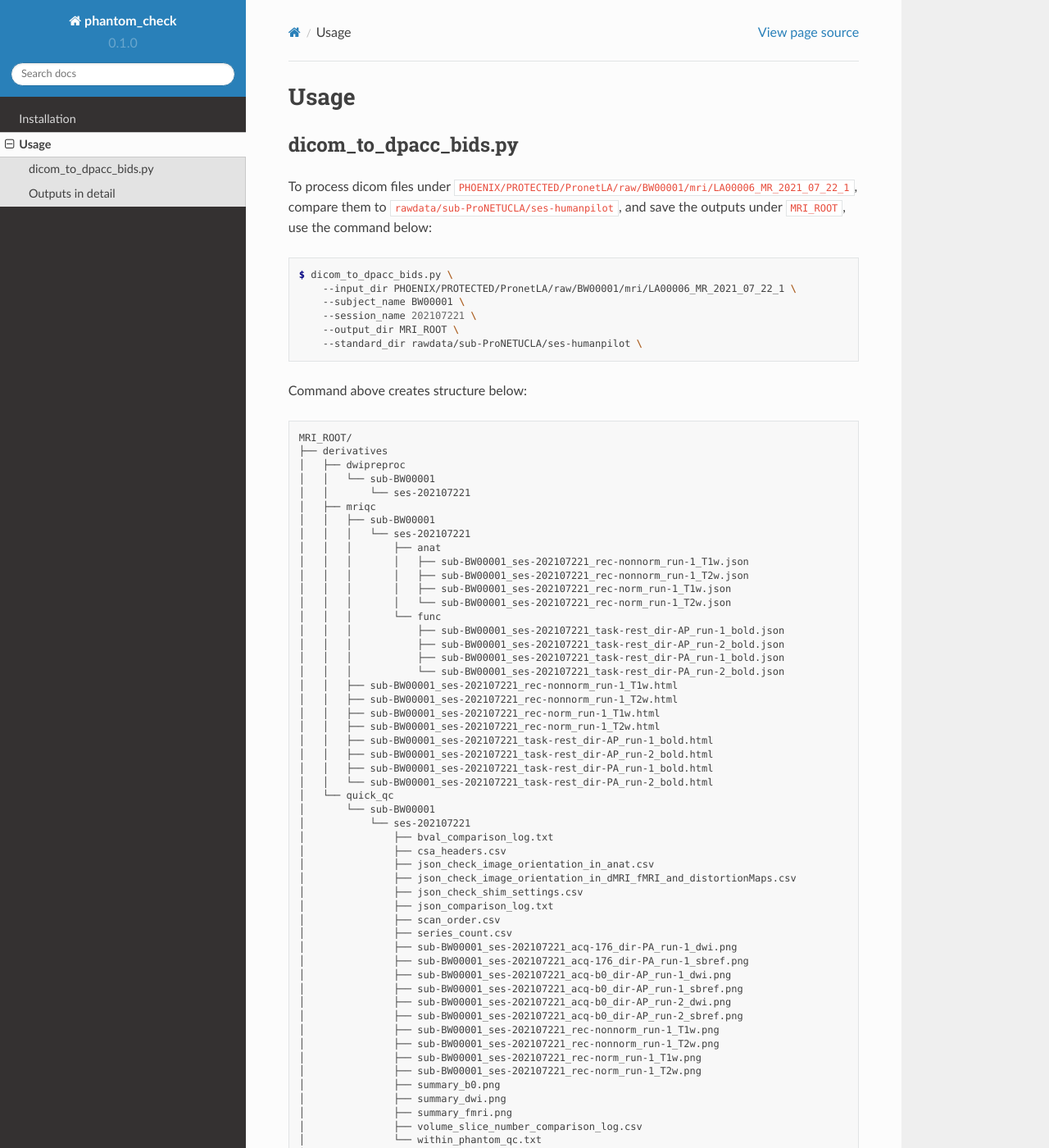
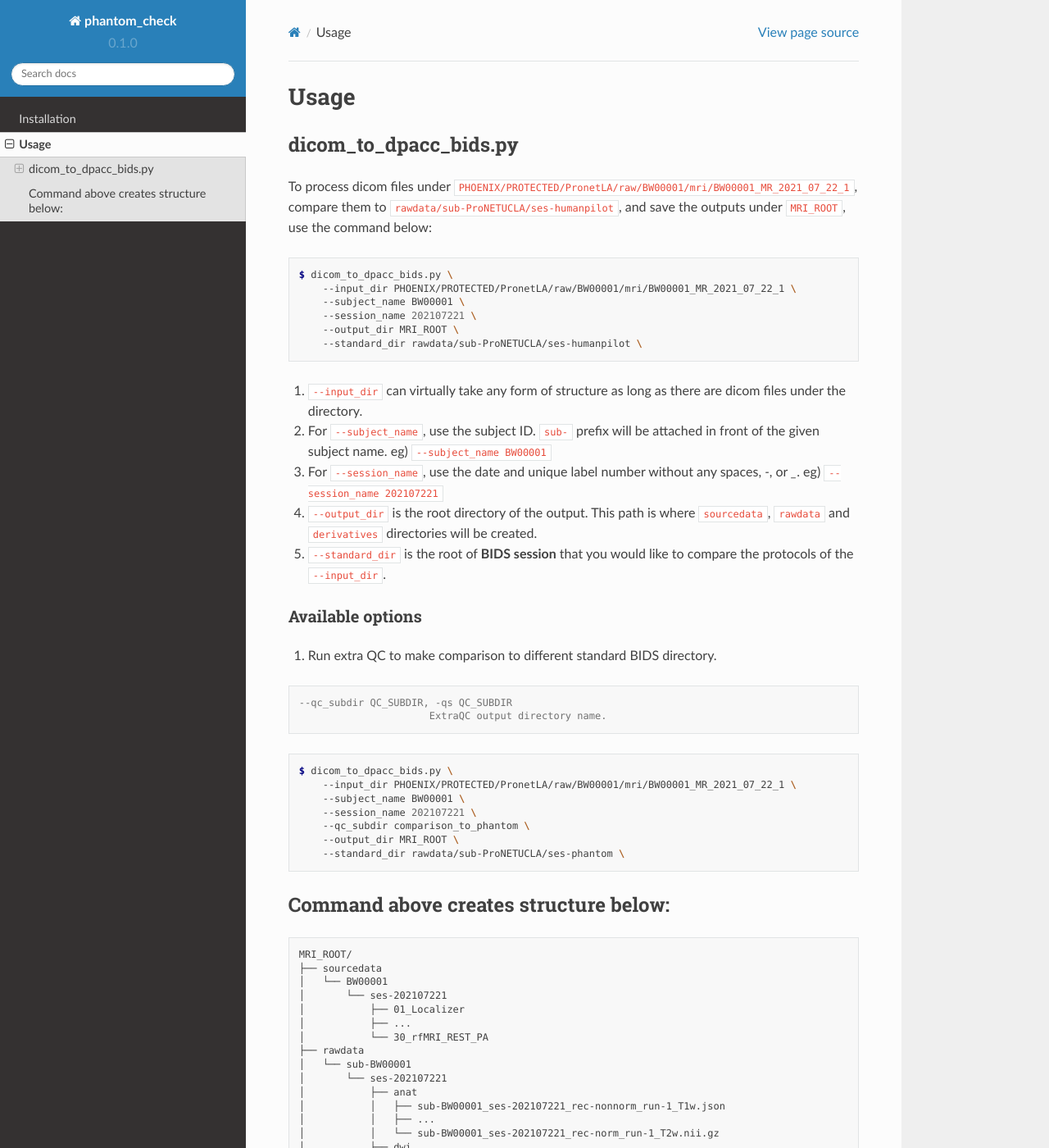
Before and after one commit to AMP-SCZ/qqc, a Sphinx documentation site: the page built from docs/source/usage.rst, in a window 1280 px wide and 1400 px high. Shown: the whole window at 82% size. Built offline with Sphinx 7.4.7 and the Read the Docs theme 2.0.0, drawn with Linux system fonts in a browser that asks for light colours; pages that are not in the unit, such as notebooks, are missing from menus; some of the changed text lies outside the part shown.

Commit message:
docs: outputs in detail separated

```diff
--- a/docs/source/index.rst
+++ b/docs/source/index.rst
@@ -18,3 +18,4 @@
 
    installation
    usage
+   outputs_in_detail
--- a/docs/source/installation.rst
+++ b/docs/source/installation.rst
@@ -50,6 +50,6 @@
 
 Add the path to ``~/.bashrc``
 
-.. code-block:: console
+.. code-block:: bash
 
    export PATH=${PATH}:~/phantom_check/scripts  # path settings
--- /dev/null
+++ b/docs/source/outputs.rst
@@ -0,0 +1,91 @@
+=================
+Outputs in detail
+=================
+
+.. _outputs_in_detail:
+
+---------------------------------------------------
+1. Sort dicom files according to series description
+---------------------------------------------------
+
+- The script copies the raw dicom files to ``${output_dir}/sourcedata/${subject}/ses-${session}``.
+- Dicom files of for each series will be under a separate directory under
+the target directory, ``{series_number}_{series_description}``.
+- The script has been designed to also work with a dicom directory, where all
+dicom files are dumped under a single directory.
+
+------------------------------------
+2. Dicom to BIDS using ``heudiconv``
+------------------------------------
+
+- The U24 specific heuristic config file ``phantom_check/data/heuristic.py``
+is used. Output nifti files are saved under ``${output_dir}/rawdata/${subject}/ses-${session}``.
+- List of modality directories are
+
+- ``anat``: contains T1w and T2w, both normalized and non-normalized.
+
+- ``dwi``: contains diffusion weighted images (DWI).
+  - PA acquisition (nifti, bval and bvec)
+  - PA acquisition SBRef map
+  - two AP b0 acquisitions (nifti, bval and bvec)
+  - two AP SBRef maps
+
+- ``fmap``: contains field maps.
+  - AP and PA distortion maps before T1w scan
+  - AP and PA distortion maps before first fMRI AP scan
+  - AP and PA distortion maps before second fMRI AP scan
+
+- ``func``: contains fMRI resting state scans.
+  - First set of fMRI scans
+      - AP and PA fMRI REST scans
+      - SBRef volumes for each scans
+  - Second set of fMRI scans
+      - AP and PA fMRI REST scans
+      - SBRef volumes for each scans
+
+- ``ignore``: contains localizers and scout maps.
+  - localizer
+  - scout
+  - alinged localizer
+
+-----------------------------------
+3. Quick quality check (QC) outputs
+-----------------------------------
+- The script runs set of quality check pipelines to the data, and saves QC
+outputs under ``${output_dir}/derivatives/``
+
+- DWI preprocessing
+
+- MRIQC
+
+- Protocol check
+
+- ``json_comparison_log.xlsx``: compare input dcm2niix sidecar jsons to
+  json in tempalte BIDS data.
+- ``json_comparison_log.txt``: same as above in a text format.
+- ``series_count.csv``: check number of series against template BIDS data.
+- ``volume_slice_number_comparison_log.csv``: check shape of nifti data
+  against template BIDS data.
+- ``scan_order.csv``: check order of series acquisitions against template
+  BIDS data.
+- ``bval_comparison_log.txt``: compare b-values and number of shells in DWI
+  against template BIDS data.
+- ``within_phantom_qc.txt``: compare consistency across series in a same
+  session
+- ``csa_headers.csv``: extract CSA header information for each series.
+- ``json_check_image_orientation_in_anat.csv``
+- ``json_check_image_orientation_in_dMRI_fMRI_and_distortionMaps.csv``
+- ``json_check_shim_settings.csv``
+- ``sub-BW00001_ses-202107221_acq-176_dir-PA_run-1_dwi.png``
+- ``sub-BW00001_ses-202107221_acq-176_dir-PA_run-1_sbref.png``
+- ``sub-BW00001_ses-202107221_acq-b0_dir-AP_run-1_dwi.png``
+- ``sub-BW00001_ses-202107221_acq-b0_dir-AP_run-1_sbref.png``
+- ``sub-BW00001_ses-202107221_acq-b0_dir-AP_run-2_dwi.png``
+- ``sub-BW00001_ses-202107221_acq-b0_dir-AP_run-2_sbref.png``
+- ``sub-BW00001_ses-202107221_rec-nonnorm_run-1_T1w.png``
+- ``sub-BW00001_ses-202107221_rec-nonnorm_run-1_T2w.png``
+- ``sub-BW00001_ses-202107221_rec-norm_run-1_T1w.png``
+- ``sub-BW00001_ses-202107221_rec-norm_run-1_T2w.png``
+- ``summary_b0.png``
+- ``summary_dwi.png``
+- ``summary_fmri.png``
--- a/docs/source/usage.rst
+++ b/docs/source/usage.rst
@@ -1,202 +1,153 @@
+=====
 Usage
 =====
 
 .. _usage:
 
+----------------------
 dicom_to_dpacc_bids.py
 ----------------------
 
-To process dicom files under ``PHOENIX/PROTECTED/PronetLA/raw/BW00001/mri/LA00006_MR_2021_07_22_1``,
+To process dicom files under ``PHOENIX/PROTECTED/PronetLA/raw/BW00001/mri/BW00001_MR_2021_07_22_1``,
 compare them to ``rawdata/sub-ProNETUCLA/ses-humanpilot``, and save the
 outputs under ``MRI_ROOT``, use the command below:
 
 .. code-block:: console
 
    $ dicom_to_dpacc_bids.py \
-       --input_dir PHOENIX/PROTECTED/PronetLA/raw/BW00001/mri/LA00006_MR_2021_07_22_1 \
+       --input_dir PHOENIX/PROTECTED/PronetLA/raw/BW00001/mri/BW00001_MR_2021_07_22_1 \
        --subject_name BW00001 \
        --session_name 202107221 \
        --output_dir MRI_ROOT \
        --standard_dir rawdata/sub-ProNETUCLA/ses-humanpilot \
 
 
+1. ``--input_dir`` can virtually take any form of structure as long as there are
+   dicom files under the directory.
+
+2. For ``--subject_name``, use the subject ID. ``sub-`` prefix will be attached
+   in front of the given subject name. eg) ``--subject_name BW00001``
+
+3. For ``--session_name``, use the date and unique label number without any
+   spaces, `-`, or `_`. eg) ``--session_name 202107221``
+
+4. ``--output_dir`` is the root directory of the output. This path is where
+   ``sourcedata``, ``rawdata`` and ``derivatives`` directories will be created.
+
+5. ``--standard_dir`` is the root of **BIDS session** that you would like to
+   compare the protocols of the ``--input_dir``.
+
+
+Available options
+-----------------
+
+1. Run extra QC to make comparison to different standard BIDS directory.
+
+.. code-block:: console
+
+  --qc_subdir QC_SUBDIR, -qs QC_SUBDIR
+                        ExtraQC output directory name.
+
+
+.. code-block:: console
+
+   $ dicom_to_dpacc_bids.py \
+       --input_dir PHOENIX/PROTECTED/PronetLA/raw/BW00001/mri/BW00001_MR_2021_07_22_1 \
+       --subject_name BW00001 \
+       --session_name 202107221 \
+       --qc_subdir comparison_to_phantom \
+       --output_dir MRI_ROOT \
+       --standard_dir rawdata/sub-ProNETUCLA/ses-phantom \
+
+
+
+.. _outputs:
+
+--------------------------------------
 Command above creates structure below:
+--------------------------------------
 
 ::
 
    MRI_ROOT/
-   ├── derivatives
-   │   ├── dwipreproc
-   │   │   └── sub-BW00001
-   │   │       └── ses-202107221
-   │   ├── mriqc
-   │   │   ├── sub-BW00001
-   │   │   │   └── ses-202107221
-   │   │   │       ├── anat
-   │   │   │       │   ├── sub-BW00001_ses-202107221_rec-nonnorm_run-1_T1w.json
-   │   │   │       │   ├── sub-BW00001_ses-202107221_rec-nonnorm_run-1_T2w.json
-   │   │   │       │   ├── sub-BW00001_ses-202107221_rec-norm_run-1_T1w.json
-   │   │   │       │   └── sub-BW00001_ses-202107221_rec-norm_run-1_T2w.json
-   │   │   │       └── func
-   │   │   │           ├── sub-BW00001_ses-202107221_task-rest_dir-AP_run-1_bold.json
-   │   │   │           ├── sub-BW00001_ses-202107221_task-rest_dir-AP_run-2_bold.json
-   │   │   │           ├── sub-BW00001_ses-202107221_task-rest_dir-PA_run-1_bold.json
-   │   │   │           └── sub-BW00001_ses-202107221_task-rest_dir-PA_run-2_bold.json
-   │   │   ├── sub-BW00001_ses-202107221_rec-nonnorm_run-1_T1w.html
-   │   │   ├── sub-BW00001_ses-202107221_rec-nonnorm_run-1_T2w.html
-   │   │   ├── sub-BW00001_ses-202107221_rec-norm_run-1_T1w.html
-   │   │   ├── sub-BW00001_ses-202107221_rec-norm_run-1_T2w.html
-   │   │   ├── sub-BW00001_ses-202107221_task-rest_dir-AP_run-1_bold.html
-   │   │   ├── sub-BW00001_ses-202107221_task-rest_dir-AP_run-2_bold.html
-   │   │   ├── sub-BW00001_ses-202107221_task-rest_dir-PA_run-1_bold.html
-   │   │   └── sub-BW00001_ses-202107221_task-rest_dir-PA_run-2_bold.html
-   │   └── quick_qc
-   │       └── sub-BW00001
-   │           └── ses-202107221
-   │               ├── bval_comparison_log.txt
-   │               ├── csa_headers.csv
-   │               ├── json_check_image_orientation_in_anat.csv
-   │               ├── json_check_image_orientation_in_dMRI_fMRI_and_distortionMaps.csv
-   │               ├── json_check_shim_settings.csv
-   │               ├── json_comparison_log.txt
-   │               ├── scan_order.csv
-   │               ├── series_count.csv
-   │               ├── sub-BW00001_ses-202107221_acq-176_dir-PA_run-1_dwi.png
-   │               ├── sub-BW00001_ses-202107221_acq-176_dir-PA_run-1_sbref.png
-   │               ├── sub-BW00001_ses-202107221_acq-b0_dir-AP_run-1_dwi.png
-   │               ├── sub-BW00001_ses-202107221_acq-b0_dir-AP_run-1_sbref.png
-   │               ├── sub-BW00001_ses-202107221_acq-b0_dir-AP_run-2_dwi.png
-   │               ├── sub-BW00001_ses-202107221_acq-b0_dir-AP_run-2_sbref.png
-   │               ├── sub-BW00001_ses-202107221_rec-nonnorm_run-1_T1w.png
-   │               ├── sub-BW00001_ses-202107221_rec-nonnorm_run-1_T2w.png
-   │               ├── sub-BW00001_ses-202107221_rec-norm_run-1_T1w.png
-   │               ├── sub-BW00001_ses-202107221_rec-norm_run-1_T2w.png
-   │               ├── summary_b0.png
-   │               ├── summary_dwi.png
-   │               ├── summary_fmri.png
-   │               ├── volume_slice_number_comparison_log.csv
-   │               └── within_phantom_qc.txt
+   ├── sourcedata
+   │   └── BW00001
+   │       └── ses-202107221
+   │           ├── 01_Localizer
+   │           ├── ...
+   │           └── 30_rfMRI_REST_PA
    ├── rawdata
    │   └── sub-BW00001
    │       └── ses-202107221
-   │           ├── anat
-   │           ├── dwi
-   │           ├── fmap
-   │           ├── func
-   │           └── ignore
-   └── sourcedata
-       └── BW00001
-           └── ses-202107221
-               ├── 01_Localizer
-               ├── 02_AAHScout
-               ├── 03_AAHScout_MPR_sag
-               ├── 04_AAHScout_MPR_cor
-               ├── 05_AAHScout_MPR_tra
-               ├── 06_Localizer_aligned
-               ├── 07_DistortionMap_AP
-               ├── 08_DistortionMap_PA
-               ├── 09_T1w_MPR
-               ├── 10_T1w_MPR
-               ├── 11_T2w_SPC
-               ├── 12_T2w_SPC
-               ├── 13_DistortionMap_AP
-               ├── 14_DistortionMap_PA
-               ├── 15_rfMRI_REST_AP_SBRef
-               ├── 16_rfMRI_REST_AP
-               ├── 17_rfMRI_REST_PA_SBRef
-               ├── 18_rfMRI_REST_PA
-               ├── 19_dMRI_b0_AP_SBRef
-               ├── 20_dMRI_b0_AP
-               ├── 21_dMRI_dir176_PA_SBRef
-               ├── 22_dMRI_dir176_PA
-               ├── 23_dMRI_b0_AP_SBRef
-               ├── 24_dMRI_b0_AP
-               ├── 25_DistortionMap_AP
-               ├── 26_DistortionMap_PA
-               ├── 27_rfMRI_REST_AP_SBRef
-               ├── 28_rfMRI_REST_AP
-               ├── 29_rfMRI_REST_PA_SBRef
-               └── 30_rfMRI_REST_PA
-
-.. _outputs:
-
-Outputs in detail
------------------
-
-1. Sort dicom files according to series description
-  - The script copies the raw dicom files to ``${output_dir}/sourcedata/${subject}/ses-${session}``.
-  - Dicom files of for each series will be under a separate directory under
-    the target directory, ``{series_number}_{series_description}``.
-  - The script has been designed to also work with a dicom directory, where all
-    dicom files are dumped under a single directory.
-
-2. Dicom to BIDS using ``heudiconv``
-  - The U24 specific heuristic config file ``phantom_check/data/heuristic.py``
-    is used. Output nifti files are saved under ``${output_dir}/rawdata/${subject}/ses-${session}``.
-  - List of modality directories are
-
-    - ``anat``: contains T1w and T2w, both normalized and non-normalized.
-
-    - ``dwi``: contains diffusion weighted images (DWI).
-      - PA acquisition (nifti, bval and bvec)
-      - PA acquisition SBRef map
-      - two AP b0 acquisitions (nifti, bval and bvec)
-      - two AP SBRef maps
-
-    - ``fmap``: contains field maps.
-      - AP and PA distortion maps before T1w scan
-      - AP and PA distortion maps before first fMRI AP scan
-      - AP and PA distortion maps before second fMRI AP scan
-
-    - ``func``: contains fMRI resting state scans.
-      - First set of fMRI scans
-          - AP and PA fMRI REST scans
-          - SBRef volumes for each scans
-      - Second set of fMRI scans
-          - AP and PA fMRI REST scans
-          - SBRef volumes for each scans
-
-    - ``ignore``: contains localizers and scout maps.
-      - localizer
-      - scout
-      - alinged localizer
-
-3. Quick quality check (QC) outputs
-  - The script runs set of quality check pipelines to the data, and saves QC
-    outputs under ``${output_dir}/derivatives/``
-
-  - DWI preprocessing
-
-  - MRIQC
-
-  - Protocol check
-
-    - ``json_comparison_log.xlsx``: compare input dcm2niix sidecar jsons to
-      json in tempalte BIDS data.
-    - ``json_comparison_log.txt``: same as above in a text format.
-    - ``series_count.csv``: check number of series against template BIDS data.
-    - ``volume_slice_number_comparison_log.csv``: check shape of nifti data
-      against template BIDS data.
-    - ``scan_order.csv``: check order of series acquisitions against template
-      BIDS data.
-    - ``bval_comparison_log.txt``: compare b-values and number of shells in DWI
-      against template BIDS data.
-    - ``within_phantom_qc.txt``: compare consistency across series in a same
-      session
-    - ``csa_headers.csv``: extract CSA header information for each series.
-    - ``json_check_image_orientation_in_anat.csv``
-    - ``json_check_image_orientation_in_dMRI_fMRI_and_distortionMaps.csv``
-    - ``json_check_shim_settings.csv``
-    - ``sub-BW00001_ses-202107221_acq-176_dir-PA_run-1_dwi.png``
-    - ``sub-BW00001_ses-202107221_acq-176_dir-PA_run-1_sbref.png``
-    - ``sub-BW00001_ses-202107221_acq-b0_dir-AP_run-1_dwi.png``
-    - ``sub-BW00001_ses-202107221_acq-b0_dir-AP_run-1_sbref.png``
-    - ``sub-BW00001_ses-202107221_acq-b0_dir-AP_run-2_dwi.png``
-    - ``sub-BW00001_ses-202107221_acq-b0_dir-AP_run-2_sbref.png``
-    - ``sub-BW00001_ses-202107221_rec-nonnorm_run-1_T1w.png``
-    - ``sub-BW00001_ses-202107221_rec-nonnorm_run-1_T2w.png``
-    - ``sub-BW00001_ses-202107221_rec-norm_run-1_T1w.png``
-    - ``sub-BW00001_ses-202107221_rec-norm_run-1_T2w.png``
-    - ``summary_b0.png``
-    - ``summary_dwi.png``
-    - ``summary_fmri.png``
+   │           ├── anat
+   │           │   ├── sub-BW00001_ses-202107221_rec-nonnorm_run-1_T1w.json
+   │           │   ├── ...
+   │           │   └── sub-BW00001_ses-202107221_rec-norm_run-1_T2w.nii.gz
+   │           ├── dwi
+   │           │   ├── sub-BW00001_ses-202107221_acq-176_dir-PA_run-1_dwi.bval
+   │           │   ├── ...
+   │           │   └── sub-BW00001_ses-202107221_acq-b0_dir-AP_run-2_sbref.nii.gz
+   │           ├── fmap
+   │           │   ├── sub-BW00001_ses-202107221_acq-13_dir-AP_run-3_epi.json
+   │           │   ├── ...
+   │           │   └── sub-BW00001_ses-202107221_acq-8_dir-PA_run-2_epi.nii.gz
+   │           ├── func
+   │           │   ├── sub-BW00001_ses-202107221_task-rest_dir-AP_run-1_bold.json
+   │           │   ├── ...
+   │           │   └── sub-BW00001_ses-202107221_task-rest_dir-PA_run-2_sbref.nii.gz
+   │           ├── ignore
+   │           │   ├── sub-BW00001_ses-202107221_ignore-bids_num-1_localizer1.json
+   │           │   ├── ...
+   │           │   └── sub-BW00001_ses-202107221_ignore-bids_num-6_localizer_aligned3.nii.gz
+   │           └── sub-BW00001_ses-202107221_scans.tsv
+   └── derivatives
+       ├── dwipreproc
+       │   └── sub-BW00001
+       │       └── ses-202107221
+       ├── mriqc
+       │   ├── sub-BW00001
+       │   │   └── ses-202107221
+       │   │       ├── anat
+       │   │       │   ├── sub-BW00001_ses-202107221_rec-nonnorm_run-1_T1w.json
+       │   │       │   ├── sub-BW00001_ses-202107221_rec-nonnorm_run-1_T2w.json
+       │   │       │   ├── sub-BW00001_ses-202107221_rec-norm_run-1_T1w.json
+       │   │       │   └── sub-BW00001_ses-202107221_rec-norm_run-1_T2w.json
+       │   │       └── func
+       │   │           ├── sub-BW00001_ses-202107221_task-rest_dir-AP_run-1_bold.json
+       │   │           ├── sub-BW00001_ses-202107221_task-rest_dir-AP_run-2_bold.json
+       │   │           ├── sub-BW00001_ses-202107221_task-rest_dir-PA_run-1_bold.json
+       │   │           └── sub-BW00001_ses-202107221_task-rest_dir-PA_run-2_bold.json
+       │   ├── sub-BW00001_ses-202107221_rec-nonnorm_run-1_T1w.html
+       │   ├── sub-BW00001_ses-202107221_rec-nonnorm_run-1_T2w.html
+       │   ├── sub-BW00001_ses-202107221_rec-norm_run-1_T1w.html
+       │   ├── sub-BW00001_ses-202107221_rec-norm_run-1_T2w.html
+       │   ├── sub-BW00001_ses-202107221_task-rest_dir-AP_run-1_bold.html
+       │   ├── sub-BW00001_ses-202107221_task-rest_dir-AP_run-2_bold.html
+       │   ├── sub-BW00001_ses-202107221_task-rest_dir-PA_run-1_bold.html
+       │   └── sub-BW00001_ses-202107221_task-rest_dir-PA_run-2_bold.html
+       └── quick_qc
+           └── sub-BW00001
+               └── ses-202107221
+                   ├── bval_comparison_log.txt
+                   ├── csa_headers.csv
+                   ├── json_check_image_orientation_in_anat.csv
+                   ├── json_check_image_orientation_in_dMRI_fMRI_and_distortionMaps.csv
+                   ├── json_check_shim_settings.csv
+                   ├── json_comparison_log.txt
+                   ├── scan_order.csv
+                   ├── series_count.csv
+                   ├── sub-BW00001_ses-202107221_acq-176_dir-PA_run-1_dwi.png
+                   ├── sub-BW00001_ses-202107221_acq-176_dir-PA_run-1_sbref.png
+                   ├── sub-BW00001_ses-202107221_acq-b0_dir-AP_run-1_dwi.png
+                   ├── sub-BW00001_ses-202107221_acq-b0_dir-AP_run-1_sbref.png
+                   ├── sub-BW00001_ses-202107221_acq-b0_dir-AP_run-2_dwi.png
+                   ├── sub-BW00001_ses-202107221_acq-b0_dir-AP_run-2_sbref.png
+                   ├── sub-BW00001_ses-202107221_rec-nonnorm_run-1_T1w.png
+                   ├── sub-BW00001_ses-202107221_rec-nonnorm_run-1_T2w.png
+                   ├── sub-BW00001_ses-202107221_rec-norm_run-1_T1w.png
+                   ├── sub-BW00001_ses-202107221_rec-norm_run-1_T2w.png
+                   ├── summary_b0.png
+                   ├── summary_dwi.png
+                   ├── summary_fmri.png
+                   ├── volume_slice_number_comparison_log.csv
+                   └── within_phantom_qc.txt
```
